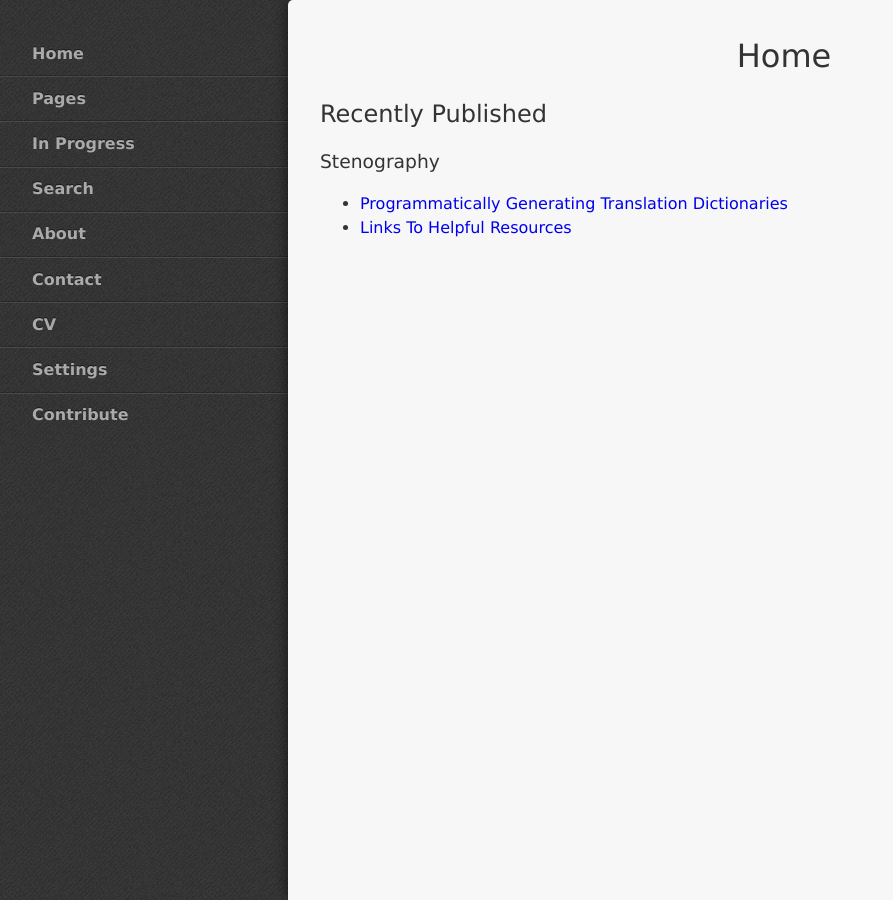
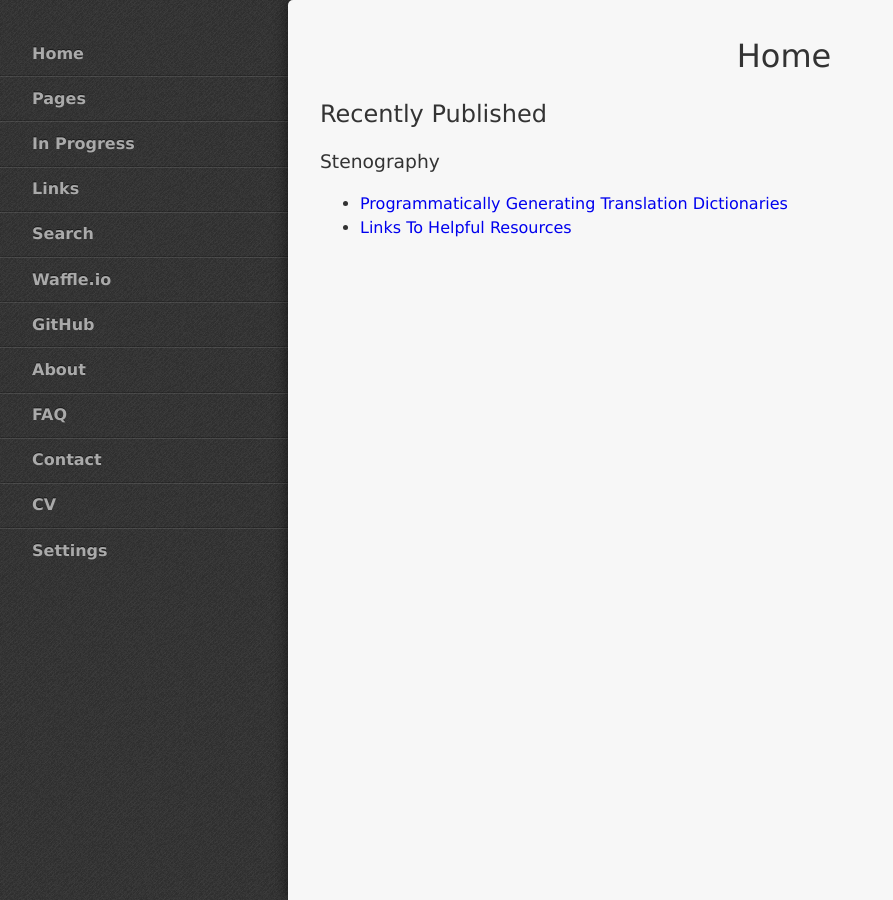
Before and after one commit to StevenTammen/StevenTammen.github.io, a Jekyll site: the page built from index.md, in a window 1280 px wide. Shown: the whole page, without its empty margins (0-893 px from the left). Built offline with Jekyll 4.4.1, drawn with Linux system fonts in a browser that asks for light colours.

Commit message:
Update layout.html

```diff
--- a/_layouts/layout.html
+++ b/_layouts/layout.html
@@ -27,12 +27,15 @@ THE SOFTWARE IS PROVIDED "AS IS", WITHOUT WARRANTY OF ANY KIND, EXPRESS OR IMPLI
         <li><a href="https://steventammen.com/">Home</a></li>
         <li><a href="https://steventammen.com/pages/">Pages</a></li>
         <li><a href="https://steventammen.com/in-progress/">In Progress</a></li>
+        <li><a href="https://steventammen.com/links/">Links</a></li>
         <li><a href="https://steventammen.com/search/">Search</a></li>
+        <li><a href="https://steventammen.com/waffle.io/">Waffle.io</a></li>
+        <li><a href="https://steventammen.com/in-progress/">GitHub</a></li>
         <li><a href="https://steventammen.com/about/">About</a></li>
+        <li><a href="https://steventammen.com/faq/">FAQ</a></li>
         <li><a href="https://steventammen.com/contact/">Contact</a></li>
         <li><a href="https://steventammen.com/CV.pdf">CV</a></li>
         <li><a href="https://steventammen.com/settings/">Settings</a></li>
-        <li><a href="https://steventammen.com/contribution-guidelines/">Contribute</a></li>
       </ul>
     </div>
 
```
